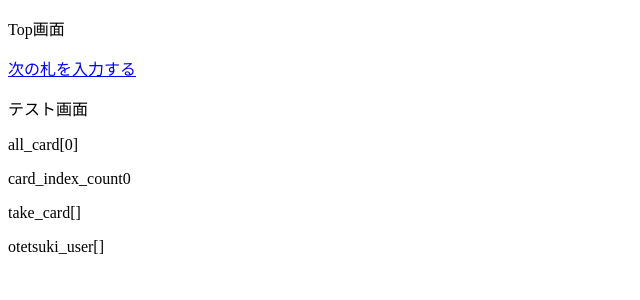
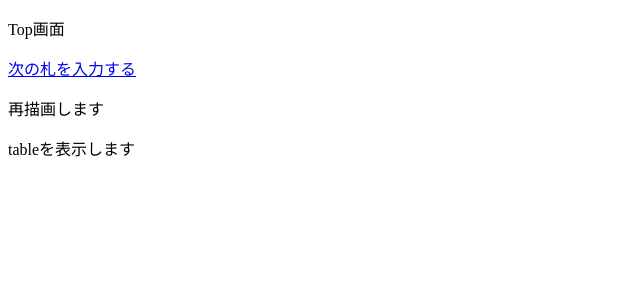
Before and after one commit to YuichirouSeitoku/match-record, a Vue app: page /SelectOneCharacter in a window 1280 px wide. Shown: the top 300 px of the page, without its empty margins (0-640 px from the left). Built offline with nearby package versions, Linux system fonts and the light colour scheme.

Commit message:
[update] #9 show minimal table

```diff
--- a/src/components/TopMenu.vue
+++ b/src/components/TopMenu.vue
@@ -9,11 +9,19 @@
 			</RouterLink>
 		</div>
         <div>
-            <p>テスト画面</p>
-            <p>all_card[0]{{ all_card[0] }}</p>
-            <p>card_index_count{{ card_index_count }}</p>
-            <p>take_card{{ take_card }}</p>
-            <p>otetsuki_user{{ otetsuki_user }}</p>
+            <div @click="test">
+                <p>再描画します</p>
+            </div>
+        </div>
+        <div>
+            <p>tableを表示します</p>
+            <table>
+                <tr v-for="index in card_indexes" :key='index'>
+                    <td>{{ index }}</td>
+                    <td>{{ take_card[index-1] }}</td>
+                    <td>{{ otetsuki_user[index-1] }}</td>
+                </tr>
+            </table>
         </div>
 	</div>
 </template>
@@ -22,6 +30,16 @@
 import { mapState } from 'vuex'
 export default {
   name: 'TopMenu',
+  data () {
+    return {
+      card_indexes: [],
+      table_list: [],
+      i: 0
+    }
+  },
+  mounted () {
+    this.card_indexes = this.$store.state.card_index_count
+  },
   computed: {
     ...mapState(['all_card']),
     ...mapState(['card_index_count']),
@@ -31,6 +49,18 @@ export default {
   methods: {
     CountCardIndex () {
       this.$store.dispatch('updateCardIndex')
+    },
+    test () {
+      // eslint-disable-next-line no-unused-expressions
+      this.forceUpdate
+      console.log(`再描画しました`)
+    },
+    addTableList: function (num) {
+      this.table_list.push({
+        index: this.$store.state.all_card[num] + 1,
+        take: this.$store.state.take_card[num],
+        otetsuki: this.$store.state.otetsuki_user[num]
+      })
     }
   }
 }
```
